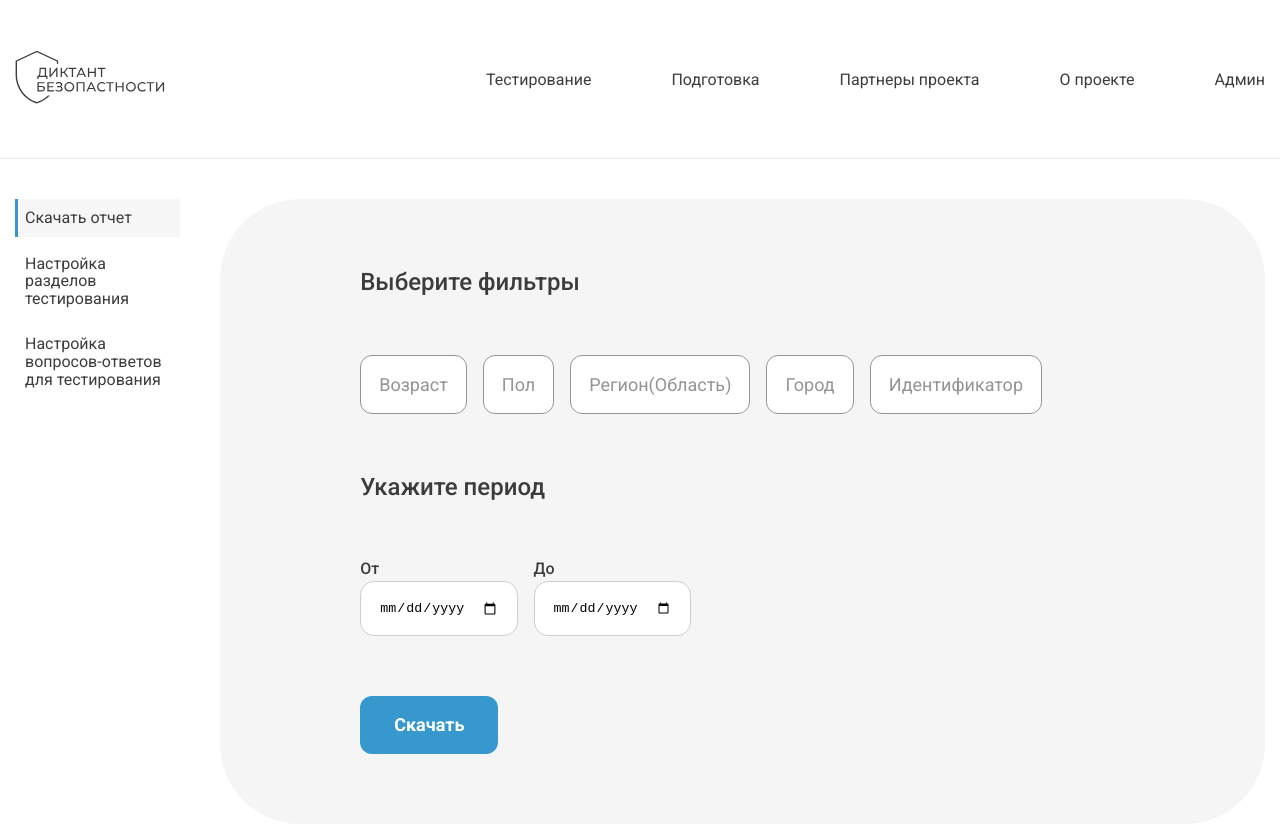
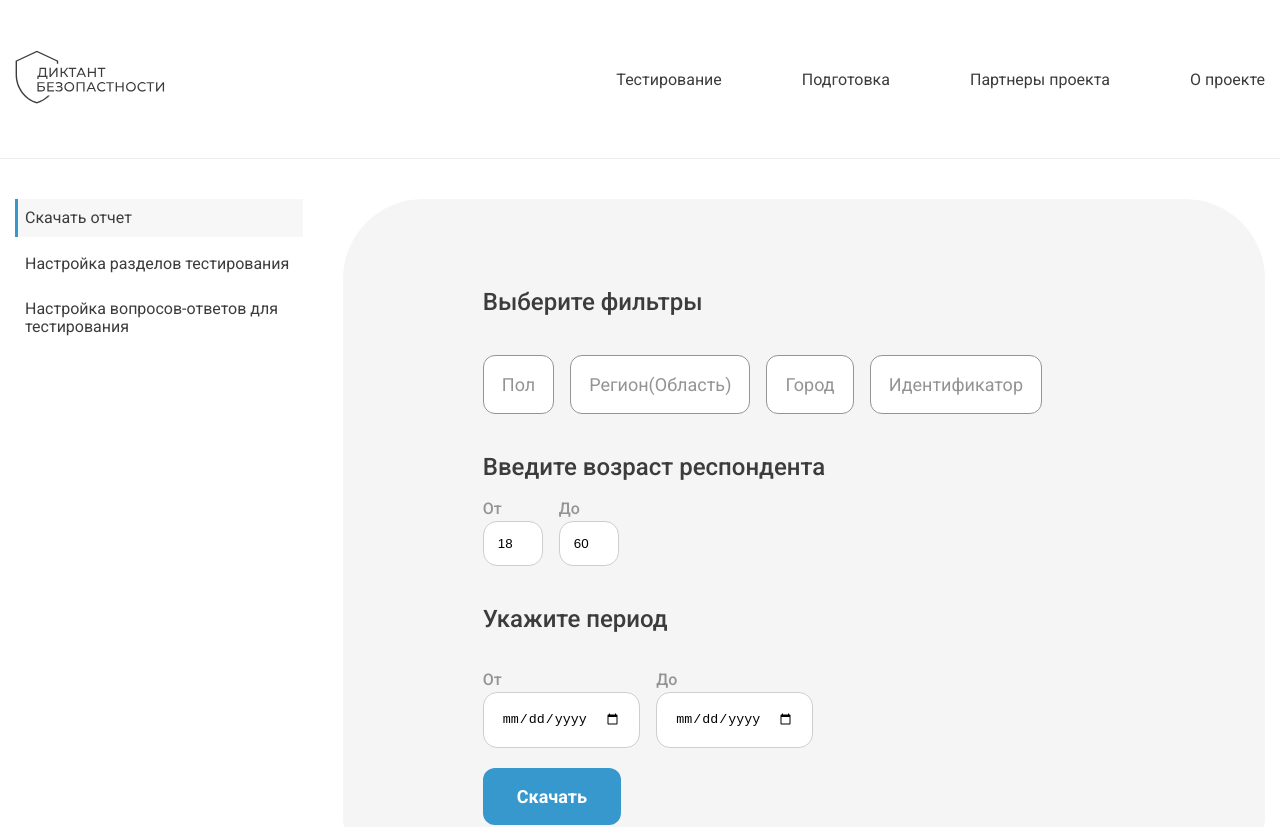
Before and after one commit to mishagukasyan/safety_dictate, a React app: page /adminReport in a window 1280 px wide. Shown: the top 827 px of the page. Built offline with nearby package versions, Linux system fonts and the light colour scheme.

Commit message:
correct AdminPanel

```diff
--- a/src/App.tsx
+++ b/src/App.tsx
@@ -12,7 +12,6 @@ import { TestSectionPage2 } from "./layout/training/trainingTestSection/TestSect
 import { TestSectionPage3 } from "./layout/training/trainingTestSection/TestSectionPage3";
 import { TestSectionPage4 } from "./layout/training/trainingTestSection/TestSectionPage4";
 import { AboutTheProject } from "./layout/aboutProject/AboutTheProject";
-// import { AdminLoader } from "./admin/AdminLoader";
 import { AdminDashboard } from "./admin/AdminDashboard";
 import { AdminPanel } from "./admin/adminFile/AdminPanel";
 import { TestResultPageWin } from "./layout/testing/testResultPage/TestResultPageWin";
@@ -42,8 +41,6 @@ function App() {
             path="/resultFailed"
             element={<TestResultPageFailed result="" />}
           />
-
-          {/* <Route path="/admin/:adminToken/*" element={<AdminLoader />} /> */}
         </Routes>
         <Footer />
       </div>
--- a/src/admin/adminFile/AdminHeader.tsx
+++ b/src/admin/adminFile/AdminHeader.tsx
@@ -1,11 +1,14 @@
 import React from "react";
+import { NavLink } from "react-router-dom";
 import styled from "styled-components";
 
 export const AdminHeader = () => {
   return (
     <StyledAdminHeader>
-      <h2></h2>
-      <NavLink>перейти на сайт</NavLink>
+      <AdminWrapper>
+        <h2>Панель администратора</h2>
+        <StyledNavLink to="/main">перейти на сайт</StyledNavLink>
+      </AdminWrapper>
       <button>Выход</button>
     </StyledAdminHeader>
   );
@@ -15,4 +18,8 @@ const StyledAdminHeader = styled.div`
   display: flex;
 `;
 
-const NavLink = styled.nav``;
+const AdminWrapper = styled.div`
+  display: flex;
+`;
+
+const StyledNavLink = styled(NavLink)``;
--- a/src/admin/adminFile/ReportComponent.tsx
+++ b/src/admin/adminFile/ReportComponent.tsx
@@ -3,7 +3,7 @@ import styled from "styled-components";
 
 export const ReportComponent = () => {
   // Состояния для фильтров
-  const [age, setAge] = useState(false);
+  const [ageRange, setAgeRange] = useState({ min: 18, max: 60 });
   const [gender, setGender] = useState(false);
   const [region, setRegion] = useState(false);
   const [city, setCity] = useState(false);
@@ -16,9 +16,6 @@ export const ReportComponent = () => {
   // Обработчик фильтров
   const handleFilterChange = (filterName: string) => {
     switch (filterName) {
-      case "age":
-        setAge(!age);
-        break;
       case "gender":
         setGender(!gender);
         break;
@@ -34,6 +31,13 @@ export const ReportComponent = () => {
       default:
         break;
     }
+  };
+
+  const handleAgeRangeChange = (type: "min" | "max", value: number) => {
+    setAgeRange((prevRange) => ({
+      ...prevRange,
+      [type]: value,
+    }));
   };
 
   // Обработчик периода
@@ -60,12 +64,6 @@ export const ReportComponent = () => {
       <StyledText>Выберите фильтры</StyledText>
       <StyledFilter>
         <FilterButton
-          className={age ? "selected" : ""}
-          onClick={() => handleFilterChange("age")}
-        >
-          Возраст
-        </FilterButton>
-        <FilterButton
           className={gender ? "selected" : ""}
           onClick={() => handleFilterChange("gender")}
         >
@@ -90,9 +88,36 @@ export const ReportComponent = () => {
           Идентификатор
         </FilterButton>
       </StyledFilter>
+      <AgeRangeWrapper>
+        <StyledText>Введите возраст респондента</StyledText>
+        <StyledInputWrapper>
+          <StyledLabel>
+            От
+            <StyledAgeInput
+              type="number"
+              placeholder="От"
+              value={ageRange.min}
+              onChange={(e) =>
+                handleAgeRangeChange("min", parseInt(e.target.value))
+              }
+            />
+          </StyledLabel>
+          <StyledLabel>
+            До
+            <StyledAgeInput
+              type="number"
+              placeholder="До"
+              value={ageRange.max}
+              onChange={(e) =>
+                handleAgeRangeChange("max", parseInt(e.target.value))
+              }
+            />
+          </StyledLabel>
+        </StyledInputWrapper>
+      </AgeRangeWrapper>
       {/* Период */}
       <StyledText>Укажите период</StyledText>
-      <StyledDataWrapper>
+      <StyledInputWrapper>
         <StyledLabel>
           От
           <StyledInput
@@ -109,7 +134,7 @@ export const ReportComponent = () => {
             onChange={(e) => handleDateChange("endDate", e.target.value)}
           />
         </StyledLabel>
-      </StyledDataWrapper>
+      </StyledInputWrapper>
 
       <StyledButtonDownload onClick={handleDownload}>
         Скачать
@@ -124,7 +149,7 @@ const StyledReportComponent = styled.div`
   flex-direction: column;
   justify-content: center;
   align-items: flex-start;
-  gap: 60px;
+  gap: 20px;
   border-radius: 80px;
   background: #f5f5f5;
   margin-left: 40px;
@@ -136,6 +161,7 @@ const StyledText = styled.h2`
   font-size: 24px;
   font-weight: 500;
   line-height: 110%;
+  margin: 20px 0 20px 0;
 `;
 
 const StyledFilter = styled.div`
@@ -143,7 +169,7 @@ const StyledFilter = styled.div`
   gap: 16px;
 `;
 
-const StyledDataWrapper = styled.div`
+const StyledInputWrapper = styled.div`
   display: flex;
   gap: 16px;
 `;
@@ -164,11 +190,22 @@ const FilterButton = styled.button`
   font-weight: 400;
 `;
 
+const AgeRangeWrapper = styled.div``;
+
+const StyledAgeInput = styled.input`
+  width: 60px;
+  border-radius: 14px;
+  border: 1px solid #cecece;
+  background: #fff;
+  padding: 14px;
+  box-sizing: border-box;
+`;
+
 const StyledLabel = styled.label`
   display: flex;
   flex-direction: column;
   gap: 4px;
-  color: #3c3c3c;
+  color: #949494;
   font-family: Roboto;
   font-size: 16px;
   font-weight: 500;
--- a/src/components/logo/Logo.tsx
+++ b/src/components/logo/Logo.tsx
@@ -1,8 +1,10 @@
 import React from "react";
+import { NavLink } from "react-router-dom";
+import styled from "styled-components";
 
 export const Logo = () => {
   return (
-    <a href="/main">
+    <StyledNavLink to="/main">
       <svg
         width="150"
         height="54"
@@ -54,6 +56,8 @@ export const Logo = () => {
           </clipPath>
         </defs>
       </svg>
-    </a>
+    </StyledNavLink>
   );
 };
+
+const StyledNavLink = styled(NavLink)``;
--- a/src/components/menu/Menu.tsx
+++ b/src/components/menu/Menu.tsx
@@ -18,10 +18,6 @@ export const Menu = () => {
         <li>
           <StyledNavLink to="/about_project">О проекте</StyledNavLink>
         </li>{" "}
-        {/* Временно */}
-        <li>
-          <StyledNavLink to="/admin">Админ</StyledNavLink>
-        </li>
       </ul>
     </StyledMenu>
   );
--- a/src/layout/main/Main.tsx
+++ b/src/layout/main/Main.tsx
@@ -6,6 +6,7 @@ import "./../../styles/slider.css";
 import photo from "../../assets/image/banner1.webp";
 import photo2 from "../../assets/image/banner2.webp";
 import photo3 from "../../assets/image/banner3.webp";
+import { NavLink } from "react-router-dom";
 
 type SlidePropsType = { text: string; image: string };
 
@@ -16,7 +17,7 @@ const Slide = (props: SlidePropsType) => {
       <ContentContainer>
         <h1>{props.text}</h1>
         <StyledButton>
-          <a href="/testing">Начать тест</a>{" "}
+          <StyledNavLink to="/testing">Начать тест</StyledNavLink>{" "}
         </StyledButton>
       </ContentContainer>
     </ImageContainer>
@@ -100,8 +101,9 @@ const StyledButton = styled.button`
   background: #3798cd;
   color: #fff;
   font-family: Raleway;
-  a {
-    text-decoration: none;
-    color: inherit;
-  }
 `;
+
+const StyledNavLink = styled(NavLink)`
+  text-decoration: none;
+  color: inherit;
+`;
--- a/src/layout/testing/testResultPage/TestResultPageWin.tsx
+++ b/src/layout/testing/testResultPage/TestResultPageWin.tsx
@@ -15,11 +15,13 @@ export const TestResultPageWin: React.FC<TestResultPageWinProps> = ({
       <ResultTestPage>
         <ResultTextContainer>
           <h2>Поздравляем с успешным прохождением теста!</h2>
-          <p>Ваш результат: {result}</p>
+          <Line></Line>
+          <p>
+            Вы ответили правильно на {result} вопросов. Это отличный результат,
+            свидетельствующий о твоих знаниях и умениях.
+          </p>
         </ResultTextContainer>
-        <ImgWrapper>
-          <Medal />
-        </ImgWrapper>
+        <Medal />
       </ResultTestPage>
     </Container>
   );
@@ -27,10 +29,41 @@ export const TestResultPageWin: React.FC<TestResultPageWinProps> = ({
 
 const ResultTestPage = styled.div`
   display: flex;
+  justify-content: space-evenly;
   align-items: center;
   gap: 28px;
+  max-width: 100%;
+  margin: 0 auto;
+  padding-top: 104px;
+  padding-bottom: 310px;
 `;
 
-const ResultTextContainer = styled.div``;
+const ResultTextContainer = styled.div`
+  display: flex;
+  flex-direction: column;
+  gap: 20px;
+  h2 {
+    width: 506px;
+    color: #3c3c3c;
+    font-family: Roboto;
+    font-size: 40px;
+    font-weight: 700;
+    line-height: 120%;
+  }
+  p {
+    width: 391px;
+    color: #3c3c3c;
+    font-family: Roboto;
+    font-size: 18px;
+    font-weight: 400;
+    line-height: 140%;
+    margin-top: 12px;
+  }
+`;
+
+const Line = styled.div`
+  width: 546px;
+  border: 1px solid #67e382;
+`;
 
 const ImgWrapper = styled.div``;
```
Also changed, not shown: src/admin/AdminLoader.tsx (deleted, +0 -23 lines).
